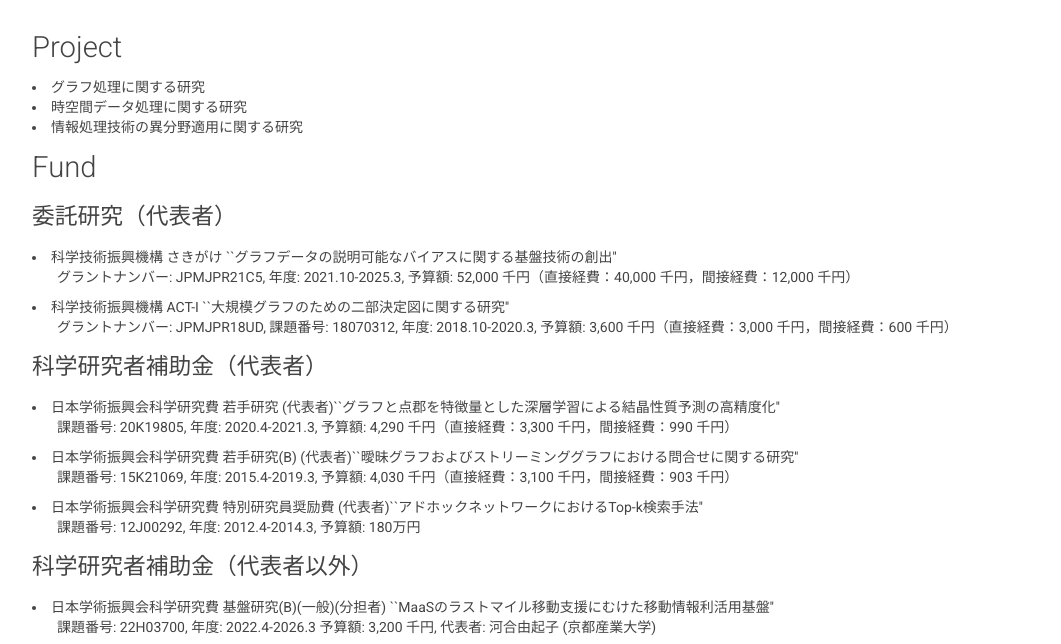
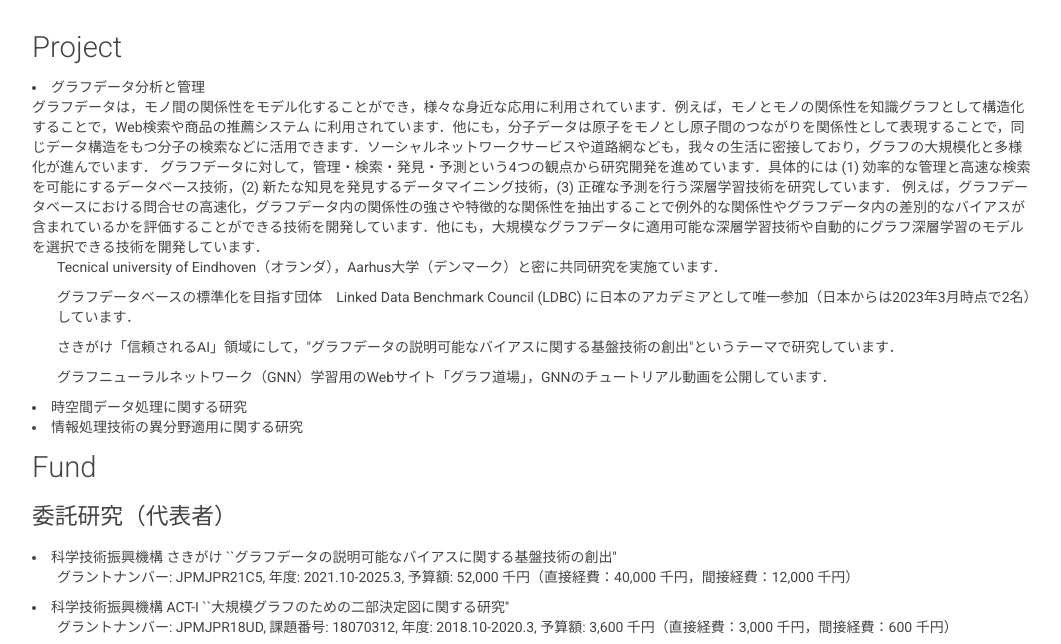
Before and after one commit to yuya-s/yuya-s.github.io, a plain HTML site: page project.html in a window 1280 px wide. Shown: the part 129-773 px from the top of the page, without its empty margins (108-1169 px from the left). Drawn offline with Linux system fonts and the light colour scheme.

Commit message:
Update project.html

```diff
--- a/project.html
+++ b/project.html
@@ -143,7 +143,17 @@
         <div class="span15">
 
 <H2>Project</H2>
-<li>グラフ処理に関する研究</li>
+<li>グラフデータ分析と管理</li>
+グラフデータは，モノ間の関係性をモデル化することができ，様々な身近な応用に利用されています．例えば，モノとモノの関係性を知識グラフとして構造化することで，Web検索や商品の推薦システム に利用されています．他にも，分子データは原子をモノとし原子間のつながりを関係性として表現することで，同じデータ構造をもつ分子の検索などに活用できます．ソーシャルネットワークサービスや道路網なども，我々の生活に密接しており，グラフの大規模化と多様化が進んでいます．
+
+グラフデータに対して，管理・検索・発見・予測という4つの観点から研究開発を進めています．具体的には (1) 効率的な管理と高速な検索を可能にするデータベース技術，(2) 新たな知見を発見するデータマイニング技術，(3) 正確な予測を行う深層学習技術を研究しています．
+例えば，グラフデータベースにおける問合せの高速化，グラフデータ内の関係性の強さや特徴的な関係性を抽出することで例外的な関係性やグラフデータ内の差別的なバイアスが含まれているかを評価することができる技術を開発しています．他にも，大規模なグラフデータに適用可能な深層学習技術や自動的にグラフ深層学習のモデルを選択できる技術を開発しています．
+
+<ul>Tecnical university of Eindhoven（オランダ），Aarhus大学（デンマーク）と密に共同研究を実施ています．</ul>
+<ul>グラフデータベースの標準化を目指す団体　Linked Data Benchmark Council (LDBC) に日本のアカデミアとして唯一参加（日本からは2023年3月時点で2名）しています．</ul>
+<ul>さきがけ「信頼されるAI」領域にして，"グラフデータの説明可能なバイアスに関する基盤技術の創出"というテーマで研究しています．</ul>
+<ul>グラフニューラルネットワーク（GNN）学習用のWebサイト「グラフ道場」，GNNのチュートリアル動画を公開しています．</ul>
+
 <li>時空間データ処理に関する研究</li>
 <li>情報処理技術の異分野適用に関する研究</li>
 
```
